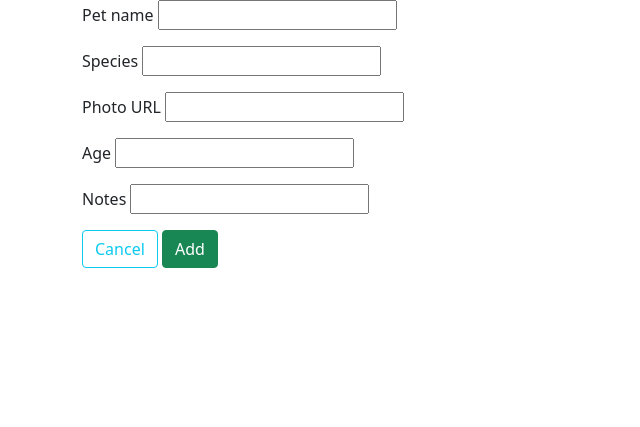
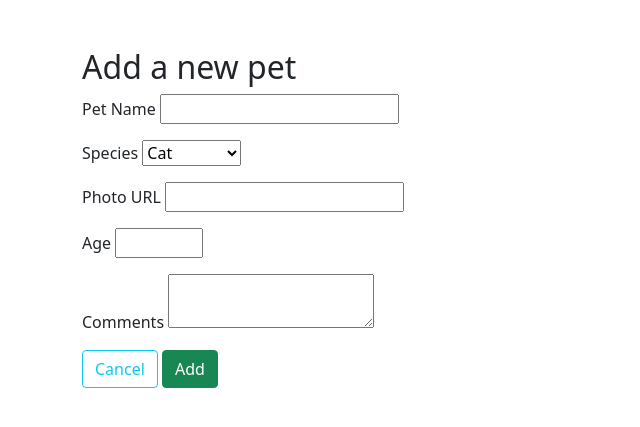
Before and after one commit to rijothedeveloper/AdoptionAgency, a Flask app: page /add in a window 1280 px wide. Shown: the top 427 px of the page, without its empty margins (0-640 px from the left). Run offline with Flask 2, Linux system fonts and the light colour scheme.

Commit message:
add validations to form and cleanup the code

```diff
--- a/app.py
+++ b/app.py
@@ -24,6 +24,9 @@ def show_pets():
 
 @app.route("/add", methods=["GET", "POST"])
 def add_pet():
+    """
+        shows pet add form and handle its submit action
+    """
     form = AddPetForm()
 
     if form.validate_on_submit():
@@ -42,6 +45,7 @@ def add_pet():
 
 @app.route("/<int:petId>/edit", methods=["GET", "POST"])
 def edit_pet(petId):
+    """ shows pet edit form and handle its submit action """
     pet = Pet.query.get_or_404(petId)
     form = AddPetForm(obj=pet)
 
--- a/forms.py
+++ b/forms.py
@@ -1,16 +1,31 @@
 from flask_wtf import FlaskForm
-from wtforms import StringField, FloatField
-from wtforms.validators import URL, AnyOf, InputRequired, NumberRange
+from wtforms import StringField, SelectField, IntegerField, TextAreaField
+from wtforms.validators import URL, AnyOf, InputRequired, NumberRange, Optional, Length
 
 class AddPetForm(FlaskForm):
     """ form for adding pets"""
 
-    name = StringField("Pet name", validators=[InputRequired(message="name is required")])
-    validSpecies = ["cat", "dog","porcupine"]
-    species = StringField("Species", validators=[AnyOf(values=['cat', 'dog','porcupine'], message="species should be either cat, dog, or porcupine" )])
-    photo_url = StringField("Photo URL", validators=[URL(require_tld=True, message="need a vlid url")])
-    # age = StringField("Age", validators=[NumberRange(min=0, max=10, message='bla')])
-    species = StringField("Species")
-    photo_url = StringField("Photo URL")
-    age = StringField("Age")
-    notes = StringField("Notes")
+    name = StringField(
+        "Pet Name",
+        validators=[InputRequired()]
+    )
+
+    species = SelectField(
+        "Species",
+        choices=[("cat", "Cat"), ("dog", "Dog"), ("porcupine", "Porcupine")]
+    )
+
+    photo_url = StringField(
+        "Photo URL",
+        validators=[Optional(), URL()]
+    )
+
+    age = IntegerField(
+        "Age",
+        validators=[Optional(), NumberRange(min=0, max=30)]
+    )
+
+    notes = TextAreaField(
+        "Comments",
+        validators=[Optional(), Length(min=10)]
+    )
--- a/models.py
+++ b/models.py
@@ -8,7 +8,7 @@ def connect_db(app):
     db.init_app(app)
 
 class Pet(db.Model):
-    """ User """
+    """ Pet model """
     __tablename__ = "pets"
     id = db.Column(db.Integer,
                     primary_key=True,
--- a/templates/base.html
+++ b/templates/base.html
@@ -9,7 +9,7 @@
     <title>{% block title %} {% endblock %}</title>
 </head>
 <body>
-    <div class="container">
+    <div class="container mt-5">
     {% block content %}
 
     {% endblock %}
--- a/templates/pet-add-form.html
+++ b/templates/pet-add-form.html
@@ -3,8 +3,9 @@
 {% block title %}Show Pets{% endblock %}
 
 {% block content %}
-
-<form id="pet-add-form" method="post">
+<h2>Add a new pet</h2>
+<form id="pet-add-form" method="post" >
+    <div class="form-group">
     {{ form.hidden_tag() }} <!-- add type-hidden form fields for validation -->
 
     {% for field in form if field.widget.input_type != 'hidden' %}
@@ -21,7 +22,7 @@
 
     <a href="/" class="btn btn-outline-info">Cancel</a>
     <button type="submit" class="btn btn-success">Add</button>
-
+</div>
 </form>
 
 {% endblock %}
```
